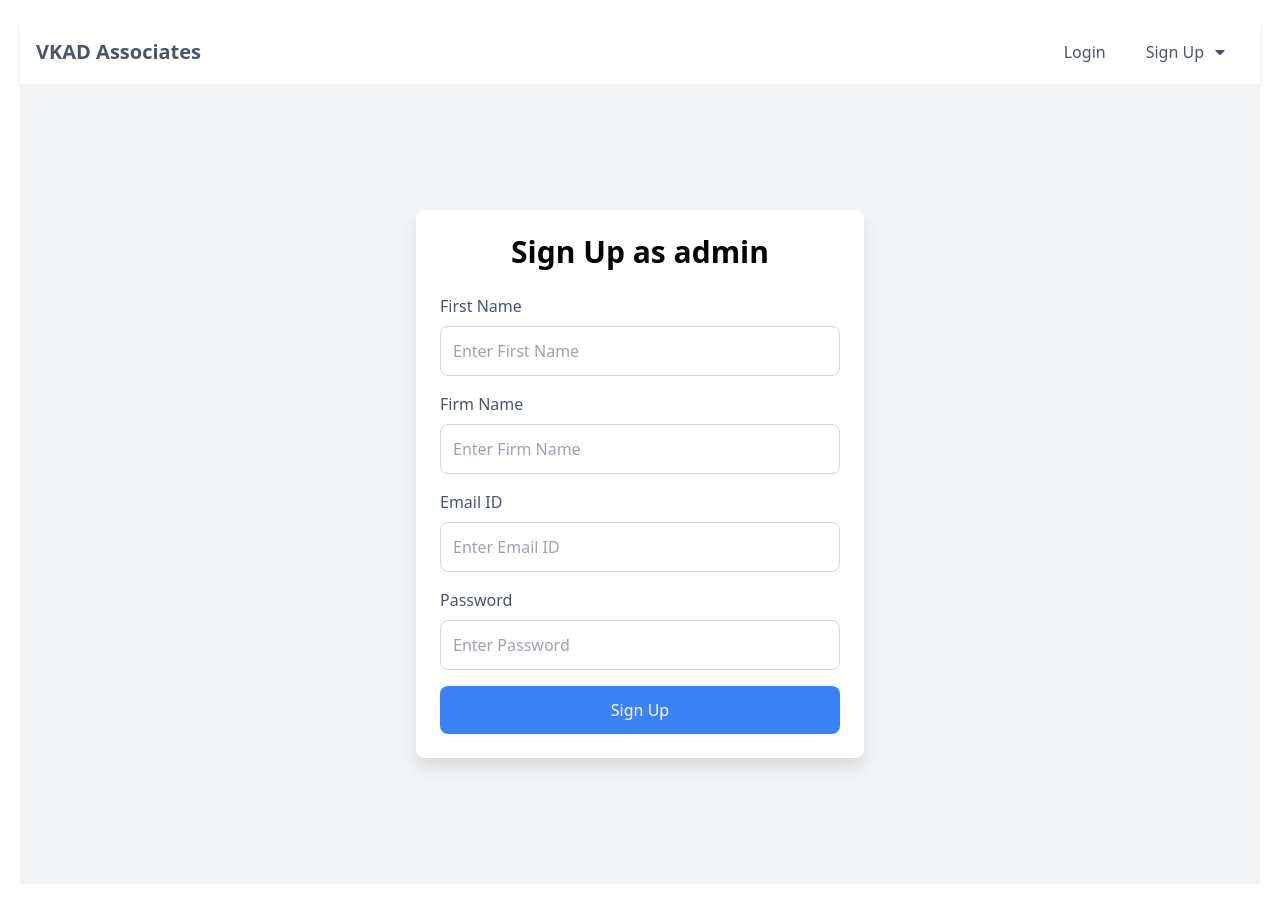
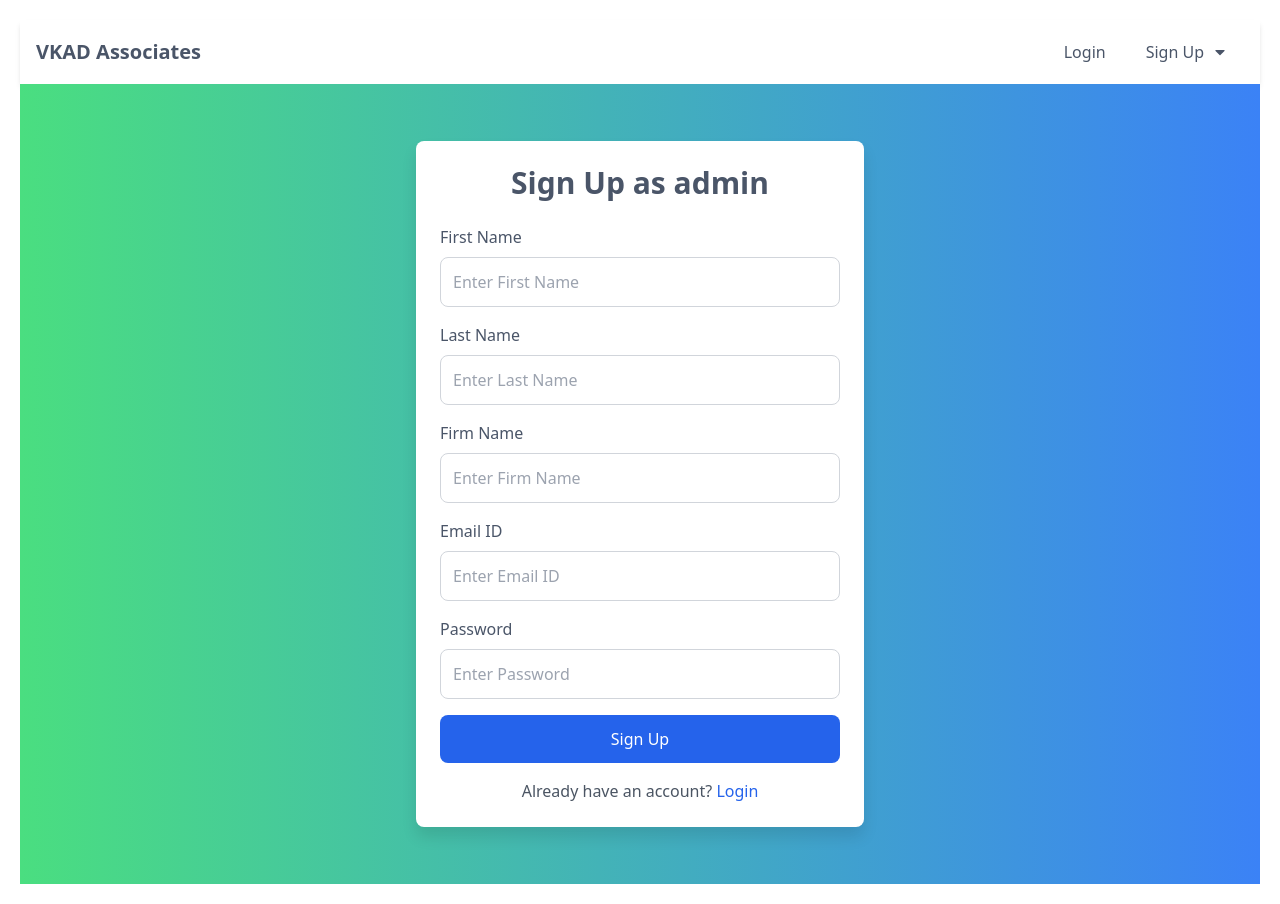
Before and after one commit to anuragsknsits/shopist, a React (Create React App) app: page /signup/admin in a window 1280 px wide. Built offline with nearby package versions, Linux system fonts and the light colour scheme.

Commit message:
setup login and signup

```diff
--- a/src/components/auth/Login.js
+++ b/src/components/auth/Login.js
@@ -1,54 +1,52 @@
-import React, { useState, useEffect } from 'react';
-import { useDispatch, useSelector } from 'react-redux';
-import { useNavigate } from 'react-router-dom';
-import { loginRequest } from '../../redux/actions/loginAction';
-import logo from '../../img/VKADLogo.jpg';
+import React, { useState, useEffect } from "react";
+import { useDispatch, useSelector } from "react-redux";
+import { useNavigate } from "react-router-dom";
+import { loginRequest } from "../../redux/actions/loginAction";
+import logo from "../../img/VKADLogo.jpg";
 
 const Login = () => {
-  const [credentials, setCredentials] = useState({ username: '', password: '' });
+  const [credentials, setCredentials] = useState({ emailId: "", password: "" });
   const dispatch = useDispatch();
   const navigate = useNavigate();
-  const { loading, error, isAuthenticated } = useSelector(state => state.auth);
+  const { loading, error, isAuthenticated } = useSelector((state) => state.auth);
+
+  useEffect(() => {
+    if (isAuthenticated) navigate("/dashboard");
+  }, [isAuthenticated, navigate]);
 
   const handleChange = ({ target: { name, value } }) => {
-    setCredentials(prevState => ({ ...prevState, [name]: value }));
+    setCredentials((prev) => ({ ...prev, [name]: value }));
   };
 
-  const handleSubmit = async (e) => {
+  const handleSubmit = (e) => {
     e.preventDefault();
     dispatch(loginRequest(credentials));
   };
 
-  useEffect(() => {
-    if (isAuthenticated) {
-      navigate('/dashboard');
-    }
-  }, [isAuthenticated, navigate]);
-
   return (
     <div className="flex justify-center items-center min-h-screen bg-gradient-to-r from-blue-500 to-green-500">
-      <div className="w-full max-w-lg p-6 bg-white rounded-lg shadow-lg space-y-6">
-        <div className="flex justify-center mb-6">
-          <img src={logo} alt="VKAD Associates Logo" className="w-40 object-contain" />
+      <div className="w-full max-w-md p-6 bg-white rounded-lg shadow-lg">
+        <div className="flex justify-center">
+          <img src={logo} alt="VKAD Associates Logo" className="w-32 mb-4" />
         </div>
-        <h1 className="text-3xl font-semibold text-center mb-6 text-gray-700">Log In</h1>
+        <h1 className="text-3xl font-semibold text-center text-gray-700 mb-6">Log In</h1>
+
         <form onSubmit={handleSubmit} className="space-y-4">
           <div className="flex flex-col">
-            <label htmlFor="username" className="text-gray-700">Username</label>
+            <label className="text-gray-700">Email</label>
             <input
-              type="text"
-              name="username"
-              value={credentials.username}
+              type="email"
+              name="emailId"
+              value={credentials.emailId}
               onChange={handleChange}
-              placeholder="Enter username"
+              placeholder="Enter email"
               required
-              autoComplete="username"
-              className="mt-2 p-3 border border-gray-300 rounded-lg focus:outline-none focus:ring-2 focus:ring-blue-500"
+              className="mt-2 p-3 border border-gray-300 rounded-lg focus:ring-2 focus:ring-blue-500"
             />
           </div>
 
           <div className="flex flex-col">
-            <label htmlFor="password" className="text-gray-700">Password</label>
+            <label className="text-gray-700">Password</label>
             <input
               type="password"
               name="password"
@@ -56,35 +54,25 @@ const Login = () => {
               onChange={handleChange}
               placeholder="Enter password"
               required
-              autoComplete="current-password"
-              className="mt-2 p-3 border border-gray-300 rounded-lg focus:outline-none focus:ring-2 focus:ring-blue-500"
+              className="mt-2 p-3 border border-gray-300 rounded-lg focus:ring-2 focus:ring-blue-500"
             />
           </div>
 
-          {error && <div className="text-red-500 text-sm mt-2">{error}</div>}
+          {error && <div className="text-red-500 text-sm">{error}</div>}
 
           <button
             type="submit"
             disabled={loading}
             className="w-full p-3 bg-blue-600 text-white rounded-lg hover:bg-blue-700 disabled:bg-gray-400 transition"
           >
-            {loading ? (
-              <span className="flex justify-center items-center">
-                <svg className="animate-spin h-5 w-5 mr-3 text-white" xmlns="http://www.w3.org/2000/svg" fill="none" viewBox="0 0 24 24">
-                  <circle className="opacity-25" cx="12" cy="12" r="10" stroke="currentColor" strokeWidth="4"></circle>
-                  <path className="opacity-75" fill="currentColor" d="M4 12a8 8 0 0116 0H4z"></path>
-                </svg>
-                Logging in...
-              </span>
-            ) : (
-              'Login'
-            )}
+            {loading ? "Logging in..." : "Login"}
           </button>
         </form>
+
         <div className="text-center mt-4">
-          <p className="text-gray-600">
-            Don't have an account? <a href="/signup" className="text-blue-600 hover:underline">Sign Up</a>
-          </p>
+          <a href="/forgot-password" className="text-blue-600 hover:underline">
+            Forgot Password?
+          </a>
         </div>
       </div>
     </div>
--- a/src/components/auth/SignUp.js
+++ b/src/components/auth/SignUp.js
@@ -1,34 +1,33 @@
-import React, { useState } from 'react';
-import { useParams } from 'react-router-dom';
+import React, { useState } from "react";
+import { useParams } from "react-router-dom";
 
 const SignUp = () => {
-  const { role } = useParams();  // Get role from URL
+  const { role } = useParams();
   const [user, setUser] = useState({
-    firstName: '',
-    lastName: '',
-    emailId: '',
-    password: '',
-    firmName: '',  // Only for Admin/Employer
+    firstName: "",
+    lastName: "",
+    emailId: "",
+    password: "",
+    firmName: "", // Only for Admin/Employer
   });
 
   const handleChange = ({ target: { name, value } }) => {
-    setUser(prevState => ({ ...prevState, [name]: value }));
+    setUser((prev) => ({ ...prev, [name]: value }));
   };
 
   const handleSubmit = (e) => {
     e.preventDefault();
-    // Handle API call for signup based on the role
-    console.log({ ...user, role });  // For now, just log the data
+    console.log({ ...user, role }); // Handle API call here
   };
 
   return (
-    <div className="flex justify-center items-center min-h-screen bg-gray-100">
+    <div className="flex justify-center items-center min-h-screen bg-gradient-to-r from-green-400 to-blue-500">
       <div className="w-full max-w-md p-6 bg-white rounded-lg shadow-lg">
-        <h1 className="text-3xl font-semibold text-center mb-6">Sign Up as {role}</h1>
+        <h1 className="text-3xl font-semibold text-center text-gray-700 mb-6">Sign Up as {role}</h1>
 
-        <form onSubmit={handleSubmit} className="space-y-4 mt-6">
+        <form onSubmit={handleSubmit} className="space-y-4">
           <div className="flex flex-col">
-            <label htmlFor="firstName" className="text-gray-700">First Name</label>
+            <label className="text-gray-700">First Name</label>
             <input
               type="text"
               name="firstName"
@@ -36,14 +35,26 @@ const SignUp = () => {
               onChange={handleChange}
               placeholder="Enter First Name"
               required
-              className="mt-2 p-3 border border-gray-300 rounded-lg focus:outline-none focus:ring-2 focus:ring-blue-500"
+              className="mt-2 p-3 border border-gray-300 rounded-lg focus:ring-2 focus:ring-blue-500"
             />
           </div>
 
-          {/* Conditional fields for each role */}
-          {(role === 'employer' || role === 'admin') && (
+          <div className="flex flex-col">
+            <label className="text-gray-700">Last Name</label>
+            <input
+              type="text"
+              name="lastName"
+              value={user.lastName}
+              onChange={handleChange}
+              placeholder="Enter Last Name"
+              required
+              className="mt-2 p-3 border border-gray-300 rounded-lg focus:ring-2 focus:ring-blue-500"
+            />
+          </div>
+
+          {(role === "employer" || role === "admin") && (
             <div className="flex flex-col">
-              <label htmlFor="firmName" className="text-gray-700">Firm Name</label>
+              <label className="text-gray-700">Firm Name</label>
               <input
                 type="text"
                 name="firmName"
@@ -51,14 +62,13 @@ const SignUp = () => {
                 onChange={handleChange}
                 placeholder="Enter Firm Name"
                 required
-                className="mt-2 p-3 border border-gray-300 rounded-lg focus:outline-none focus:ring-2 focus:ring-blue-500"
+                className="mt-2 p-3 border border-gray-300 rounded-lg focus:ring-2 focus:ring-blue-500"
               />
             </div>
           )}
 
-          {/* Email and Password Fields */}
           <div className="flex flex-col">
-            <label htmlFor="emailId" className="text-gray-700">Email ID</label>
+            <label className="text-gray-700">Email ID</label>
             <input
               type="email"
               name="emailId"
@@ -66,12 +76,12 @@ const SignUp = () => {
               onChange={handleChange}
               placeholder="Enter Email ID"
               required
-              className="mt-2 p-3 border border-gray-300 rounded-lg focus:outline-none focus:ring-2 focus:ring-blue-500"
+              className="mt-2 p-3 border border-gray-300 rounded-lg focus:ring-2 focus:ring-blue-500"
             />
           </div>
 
           <div className="flex flex-col">
-            <label htmlFor="password" className="text-gray-700">Password</label>
+            <label className="text-gray-700">Password</label>
             <input
               type="password"
               name="password"
@@ -79,17 +89,20 @@ const SignUp = () => {
               onChange={handleChange}
               placeholder="Enter Password"
               required
-              className="mt-2 p-3 border border-gray-300 rounded-lg focus:outline-none focus:ring-2 focus:ring-blue-500"
+              className="mt-2 p-3 border border-gray-300 rounded-lg focus:ring-2 focus:ring-blue-500"
             />
           </div>
 
-          <button
-            type="submit"
-            className="w-full p-3 bg-blue-500 text-white rounded-lg hover:bg-blue-600"
-          >
+          <button type="submit" className="w-full p-3 bg-blue-600 text-white rounded-lg hover:bg-blue-700 transition">
             Sign Up
           </button>
         </form>
+
+        <div className="text-center mt-4">
+          <p className="text-gray-600">
+            Already have an account? <a href="/login" className="text-blue-600 hover:underline">Login</a>
+          </p>
+        </div>
       </div>
     </div>
   );
```
